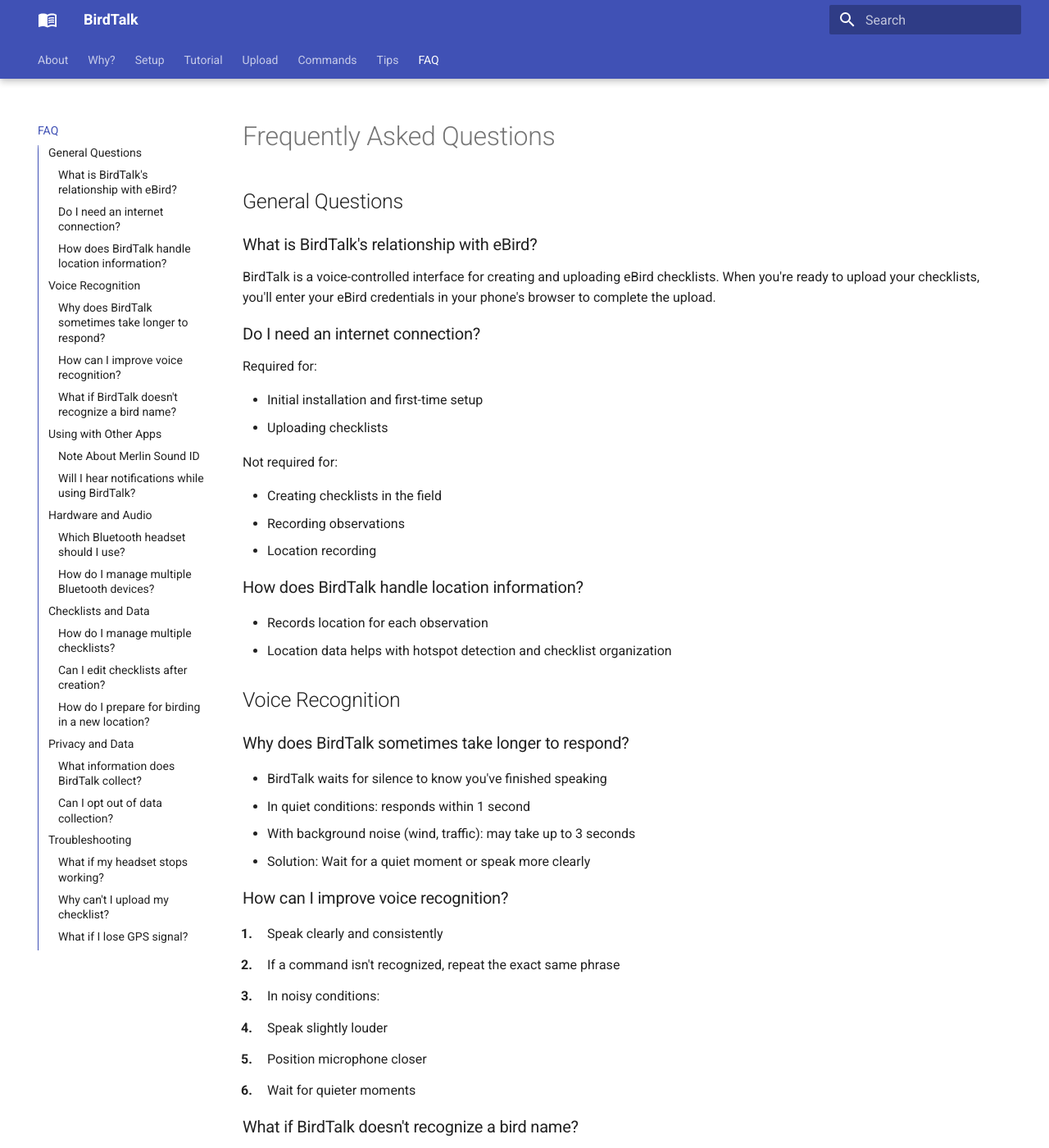
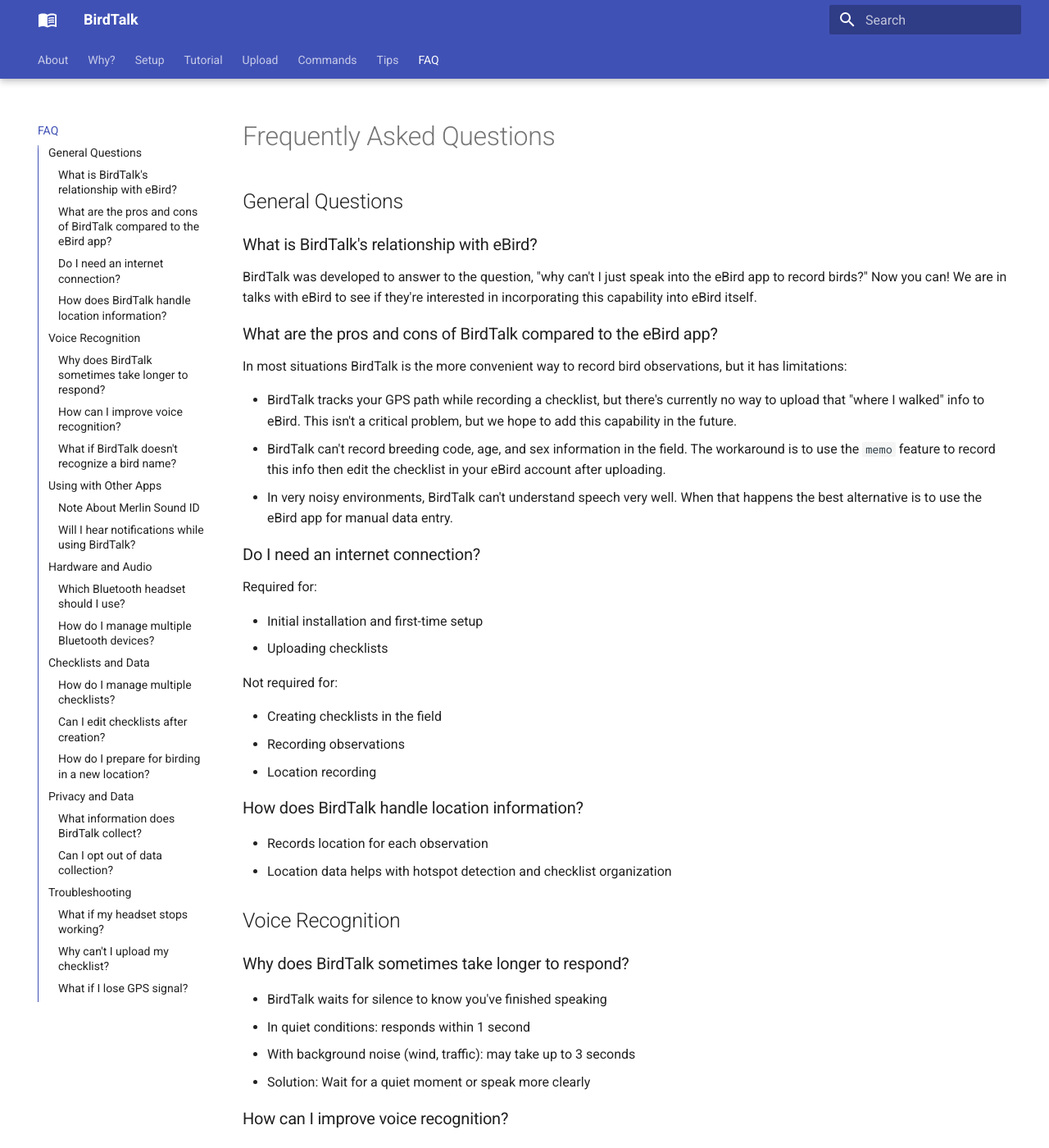
Before and after one commit to johncallender/birdtalk-docs, an MkDocs documentation site: the page built from docs/faq.md, in a window 1280 px wide and 1400 px high. Shown: the whole window at 82% size. Built offline with MkDocs 1.6.1 and Material for MkDocs 9.7.7, drawn with Linux system fonts in a browser that asks for light colours.

Commit message:
faq answers for BirdTalk vs eBird

```diff
--- a/docs/faq.md
+++ b/docs/faq.md
@@ -4,7 +4,15 @@
 
 ### What is BirdTalk's relationship with eBird?
 
-BirdTalk is a voice-controlled interface for creating and uploading eBird checklists. When you're ready to upload your checklists, you'll enter your eBird credentials in your phone's browser to complete the upload.
+BirdTalk was developed to answer to the question, "why can't I just speak into the eBird app to record birds?"  Now you can!  We are in talks with eBird to see if they're interested in incorporating this capability into eBird itself.
+
+### What are the pros and cons of BirdTalk compared to the eBird app?
+
+In most situations BirdTalk is the more convenient way to record bird observations, but it has limitations:
+
+- BirdTalk tracks your GPS path while recording a checklist, but there's currently no way to upload that "where I walked" info to eBird.  This isn't a critical problem, but we hope to add this capability in the future.
+- BirdTalk can't record breeding code, age, and sex information in the field.  The workaround is to use the `memo` feature to record this info then edit the checklist in your eBird account after uploading.
+- In very noisy environments, BirdTalk can't understand speech very well.  When that happens the best alternative is to use the eBird app for manual data entry.
 
 ### Do I need an internet connection?
 
--- a/docs/stylesheets/extra.css
+++ b/docs/stylesheets/extra.css
@@ -11,18 +11,22 @@
     display: inline-block;
 }
 
-@media screen and (max-width: 76.2344em) {
-  .md-tabs { /* Show nav tags at any width */
+.md-tabs { /* Show nav tags at any width */
     display: block;
-  }
 }
 
-@media screen and (max-width: 480px) {
+@media screen and (max-width: 480px) { /* mobile */
   .md-tabs__item {
       padding-left: 0.2rem !important;
       padding-right: 0.2rem !important;
   }
 }
+
+.md-header__button > svg {
+    /*opacity: 0;*/
+}
+
+md-header
 
 /* Figure styling */
 .md-typeset figure {
```
Also changed, not shown: docs/index.md (+3 -3 lines).
